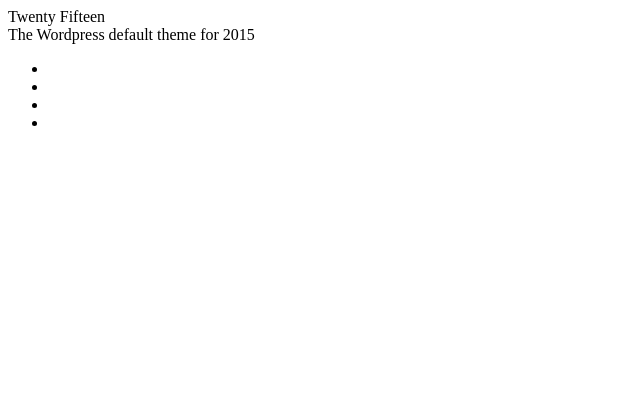
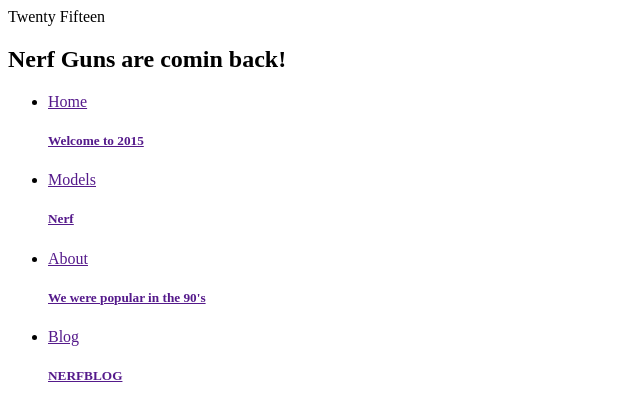
Before and after one commit to priyakamesh/static-web-blog-nerfguns, a plain HTML site: page index.html in a window 1280 px wide. Shown: the whole page, without its empty margins (0-640 px from the left). Drawn offline with Linux system fonts and the light colour scheme.

Commit message:
initialized HTML for div with nav bar on left

```diff
--- a/index.html
+++ b/index.html
@@ -1,15 +1,23 @@
 <link rel="stylesheet" type="text/css" href="style.css">
 <header>Twenty Fifteen</header>
-	<div id="left-div"
-		<h2>The Wordpress default theme for 2015</h2>
+	<div id="left-div">
+		<h2> Nerf Guns are comin back!</h2>
 
 		<div id="navigation">
 			<nav>
 				<ul>
-					<li></li>
-					<li></li>
-					<li></li>
-					<li></li>
+					<li><a href="">Home
+						<h5>Welcome to 2015</h5></a>
+					</li>
+					<li> <a href="">Models
+						<h5>Nerf</h5></a>
+					</li>
+					<li><a href="">About
+						<h5>We were popular in the 90's</h5></a>
+					</li>
+					<li> <a href="">Blog
+						<h5>NERFBLOG</h5></a>
+					</li>
 				</ul>
 			</nav>
 		</div>
```
